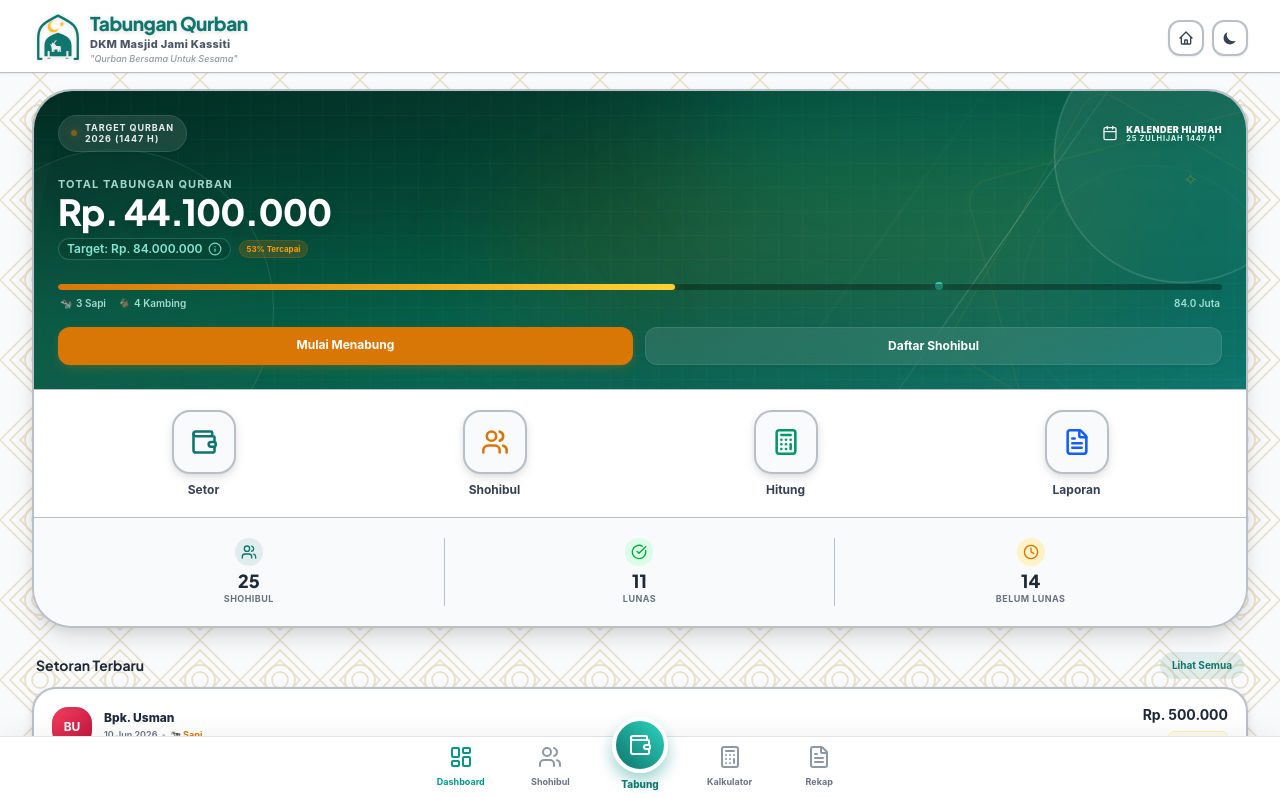
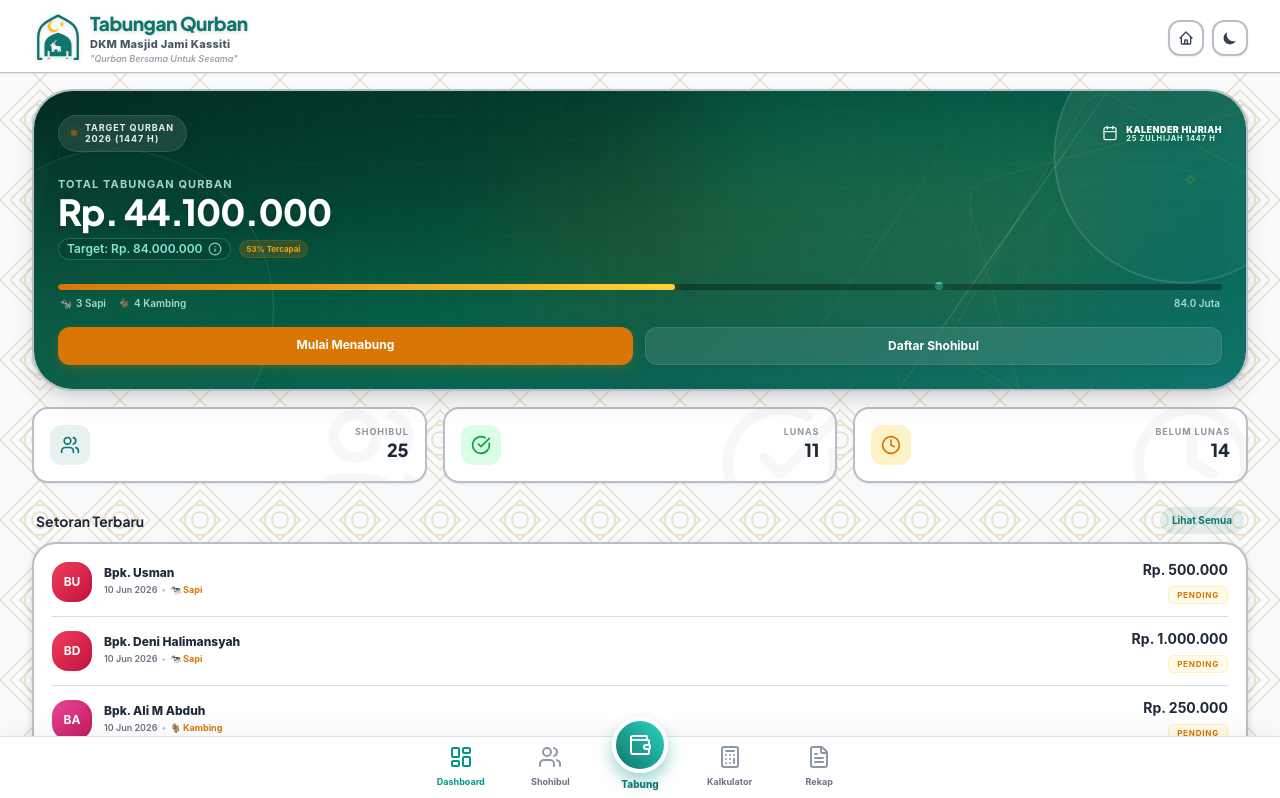
Before and after one commit to ndiecyber/TabunganQurban, a Vue app: page / in a window 1280 px wide. Shown: the top 798 px of the page. Built offline with nearby package versions, Linux system fonts and the light colour scheme; what vue3-apexcharts would draw is missing.

Commit message:
refactor: redesign dashboard statistics UI and increase transaction list limit to 5 items

```diff
--- a/src/views/DashboardView.vue
+++ b/src/views/DashboardView.vue
@@ -98,63 +98,45 @@
             </div>
           </div>
 
-          <div class="h-px w-full bg-gray-300 dark:bg-white/10"></div>
+        </div>
 
-          <div class="py-5 px-3 sm:px-6 flex justify-around items-start w-full quick-actions bg-white dark:bg-transparent">
-            <router-link to="/menabung" class="flex flex-col items-center group cursor-pointer flex-1">
-              <div class="w-[56px] h-[56px] sm:w-[64px] sm:h-[64px] rounded-[18px] border-[2px] border-gray-300 dark:border-white/10 bg-slate-50 dark:bg-white/[0.02] shadow-md dark:shadow-none group-hover:bg-primary/10 dark:group-hover:bg-primary/10 flex items-center justify-center text-primary dark:text-primary-light transition-all duration-300 group-hover:-translate-y-1 group-hover:border-primary/40 mb-2">
-                <WalletIcon class="w-6 h-6 sm:w-7 sm:h-7" stroke-width="2.2" />
-              </div>
-              <span class="text-[11px] sm:text-xs font-bold text-gray-700 dark:text-gray-300 text-center transition-colors group-hover:text-primary dark:group-hover:text-primary-light leading-tight">Setor</span>
-            </router-link>
-
-            <router-link to="/shohibul" class="flex flex-col items-center group cursor-pointer flex-1">
-              <div class="w-[56px] h-[56px] sm:w-[64px] sm:h-[64px] rounded-[18px] border-[2px] border-gray-300 dark:border-white/10 bg-slate-50 dark:bg-white/[0.02] shadow-md dark:shadow-none group-hover:bg-secondary/10 dark:group-hover:bg-secondary/10 flex items-center justify-center text-secondary transition-all duration-300 group-hover:-translate-y-1 group-hover:border-secondary/40 mb-2">
-                <UsersIcon class="w-6 h-6 sm:w-7 sm:h-7" stroke-width="2.2" />
-              </div>
-              <span class="text-[11px] sm:text-xs font-bold text-gray-700 dark:text-gray-300 text-center transition-colors group-hover:text-secondary leading-tight">Shohibul</span>
-            </router-link>
-
-            <router-link to="/menabung?mode=kalkulator" class="flex flex-col items-center group cursor-pointer flex-1">
-              <div class="w-[56px] h-[56px] sm:w-[64px] sm:h-[64px] rounded-[18px] border-[2px] border-gray-300 dark:border-white/10 bg-slate-50 dark:bg-white/[0.02] shadow-md dark:shadow-none group-hover:bg-emerald-500/10 dark:group-hover:bg-emerald-500/10 flex items-center justify-center text-emerald-600 dark:text-emerald-400 transition-all duration-300 group-hover:-translate-y-1 group-hover:border-emerald-500/40 mb-2">
-                <CalculatorIcon class="w-6 h-6 sm:w-7 sm:h-7" stroke-width="2.2" />
-              </div>
-              <span class="text-[11px] sm:text-xs font-bold text-gray-700 dark:text-gray-300 text-center transition-colors group-hover:text-emerald-600 dark:group-hover:text-emerald-400 leading-tight">Hitung</span>
-            </router-link>
-
-            <router-link to="/rekap" class="flex flex-col items-center group cursor-pointer flex-1">
-              <div class="w-[56px] h-[56px] sm:w-[64px] sm:h-[64px] rounded-[18px] border-[2px] border-gray-300 dark:border-white/10 bg-slate-50 dark:bg-white/[0.02] shadow-md dark:shadow-none group-hover:bg-blue-500/10 dark:group-hover:bg-blue-500/10 flex items-center justify-center text-blue-600 dark:text-blue-400 transition-all duration-300 group-hover:-translate-y-1 group-hover:border-blue-500/40 mb-2">
-                <FileTextIcon class="w-6 h-6 sm:w-7 sm:h-7" stroke-width="2.2" />
-              </div>
-              <span class="text-[11px] sm:text-xs font-bold text-gray-700 dark:text-gray-300 text-center transition-colors group-hover:text-blue-600 dark:group-hover:text-blue-400 leading-tight">Laporan</span>
-            </router-link>
+        <div class="order-2 grid grid-cols-3 gap-2 sm:gap-4 quick-stats">
+          <div class="bg-white dark:bg-white/[0.03] border-[2px] border-gray-300 dark:border-white/10 rounded-[1.2rem] sm:rounded-2xl p-3 sm:p-4 flex flex-col items-center sm:items-start sm:flex-row sm:justify-between shadow-sm hover:shadow-md transition-all duration-300 relative overflow-hidden group">
+            <div class="absolute right-[-10px] top-[-10px] opacity-[0.03] dark:opacity-5 group-hover:scale-110 transition-transform duration-500 pointer-events-none hidden sm:block">
+              <UsersIcon class="w-32 h-32" />
+            </div>
+            <div class="w-8 h-8 sm:w-10 sm:h-10 rounded-xl bg-primary/10 dark:bg-primary/20 flex items-center justify-center text-primary dark:text-primary-light shrink-0 mb-1 sm:mb-0">
+              <UsersIcon class="w-4 h-4 sm:w-5 sm:h-5" />
+            </div>
+            <div class="text-center sm:text-right w-full sm:w-auto">
+              <p class="text-[8px] sm:text-[9px] font-bold text-gray-400 dark:text-gray-500 uppercase tracking-widest mb-0.5 truncate">Shohibul</p>
+              <p class="text-xs sm:text-lg font-black text-gray-800 dark:text-white leading-none font-heading truncate">{{ Math.round(animatedStats.shohibuls) }}</p>
+            </div>
           </div>
 
-          <div class="h-px w-full bg-gray-300 dark:bg-white/10"></div>
+          <div class="bg-white dark:bg-white/[0.03] border-[2px] border-gray-300 dark:border-white/10 rounded-[1.2rem] sm:rounded-2xl p-3 sm:p-4 flex flex-col items-center sm:items-start sm:flex-row sm:justify-between shadow-sm hover:shadow-md transition-all duration-300 relative overflow-hidden group">
+            <div class="absolute right-[-10px] top-[-10px] opacity-[0.03] dark:opacity-5 group-hover:scale-110 transition-transform duration-500 pointer-events-none hidden sm:block">
+              <CheckCircleIcon class="w-32 h-32" />
+            </div>
+            <div class="w-8 h-8 sm:w-10 sm:h-10 rounded-xl bg-green-100 dark:bg-green-900/30 flex items-center justify-center text-green-600 dark:text-green-400 shrink-0 mb-1 sm:mb-0">
+              <CheckCircleIcon class="w-4 h-4 sm:w-5 sm:h-5" />
+            </div>
+            <div class="text-center sm:text-right w-full sm:w-auto">
+              <p class="text-[8px] sm:text-[9px] font-bold text-gray-400 dark:text-gray-500 uppercase tracking-widest mb-0.5 truncate">Lunas</p>
+              <p class="text-xs sm:text-lg font-black text-gray-800 dark:text-white leading-none font-heading">{{ Math.round(animatedStats.lunas) }}</p>
+            </div>
+          </div>
 
-          <div class="p-4 sm:p-5 grid grid-cols-3 divide-x divide-gray-300 dark:divide-white/10 quick-stats bg-gray-50 dark:bg-transparent">
-            <div class="flex flex-col items-center justify-center text-center px-1 group">
-              <div class="w-7 h-7 rounded-full bg-primary/10 dark:bg-primary/20 flex items-center justify-center text-primary dark:text-primary-light mb-1.5 group-hover:scale-110 transition-transform">
-                <UsersIcon class="w-4 h-4" />
-              </div>
-              <p class="text-[15px] sm:text-lg font-black text-gray-800 dark:text-white leading-none font-heading mb-0.5">{{ Math.round(animatedStats.shohibuls) }}</p>
-              <p class="text-[9px] font-bold text-gray-500 dark:text-gray-400 uppercase tracking-wider">Shohibul</p>
+          <div class="bg-white dark:bg-white/[0.03] border-[2px] border-gray-300 dark:border-white/10 rounded-[1.2rem] sm:rounded-2xl p-3 sm:p-4 flex flex-col items-center sm:items-start sm:flex-row sm:justify-between shadow-sm hover:shadow-md transition-all duration-300 relative overflow-hidden group">
+            <div class="absolute right-[-10px] top-[-10px] opacity-[0.03] dark:opacity-5 group-hover:scale-110 transition-transform duration-500 pointer-events-none hidden sm:block">
+              <ClockIcon class="w-32 h-32" />
             </div>
-
-            <div class="flex flex-col items-center justify-center text-center px-1 group">
-              <div class="w-7 h-7 rounded-full bg-green-100 dark:bg-green-900/30 flex items-center justify-center text-green-600 dark:text-green-400 mb-1.5 group-hover:scale-110 transition-transform">
-                <CheckCircleIcon class="w-4 h-4" />
-              </div>
-              <p class="text-[15px] sm:text-lg font-black text-gray-800 dark:text-white leading-none font-heading mb-0.5">{{ Math.round(animatedStats.lunas) }}</p>
-              <p class="text-[9px] font-bold text-gray-500 dark:text-gray-400 uppercase tracking-wider">Lunas</p>
+            <div class="w-8 h-8 sm:w-10 sm:h-10 rounded-xl bg-amber-100 dark:bg-amber-900/30 flex items-center justify-center text-amber-600 dark:text-amber-400 shrink-0 mb-1 sm:mb-0">
+              <ClockIcon class="w-4 h-4 sm:w-5 sm:h-5" />
             </div>
-
-            <div class="flex flex-col items-center justify-center text-center px-1 group">
-              <div class="w-7 h-7 rounded-full bg-amber-100 dark:bg-amber-900/30 flex items-center justify-center text-amber-600 dark:text-amber-400 mb-1.5 group-hover:scale-110 transition-transform">
-                <ClockIcon class="w-4 h-4" />
-              </div>
-              <p class="text-[15px] sm:text-lg font-black text-gray-800 dark:text-white leading-none font-heading mb-0.5">{{ Math.round(animatedStats.proses) }}</p>
-              <p class="text-[9px] font-bold text-gray-500 dark:text-gray-400 uppercase tracking-wider">Belum Lunas</p>
+            <div class="text-center sm:text-right w-full sm:w-auto">
+              <p class="text-[8px] sm:text-[9px] font-bold text-gray-400 dark:text-gray-500 uppercase tracking-widest mb-0.5 truncate">Belum Lunas</p>
+              <p class="text-xs sm:text-lg font-black text-gray-800 dark:text-white leading-none font-heading">{{ Math.round(animatedStats.proses) }}</p>
             </div>
           </div>
         </div>
@@ -169,7 +151,7 @@
 
         <div class="bg-white dark:bg-white/[0.02] border-[2px] border-gray-300 dark:border-white/10 rounded-[1.5rem] p-1.5 shadow-md">
           <div class="flex flex-col">
-            <template v-for="(tx, index) in store.transactions.slice(0, 4)" :key="tx.id">
+            <template v-for="(tx, index) in store.transactions.slice(0, 5)" :key="tx.id">
               <div
                 @click="openReceiptModal(tx)"
                 class="flex justify-between items-center py-2.5 px-3 rounded-[1rem] hover:bg-gray-50 dark:hover:bg-white/[0.04] transition-all duration-300 cursor-pointer group"
@@ -197,7 +179,7 @@
                 </div>
               </div>
 
-              <div v-if="index !== store.transactions.slice(0, 4).length - 1" class="h-[1px] mx-3 bg-gray-200 dark:bg-white/5 my-0.5"></div>
+              <div v-if="index !== store.transactions.slice(0, 5).length - 1" class="h-[1px] mx-3 bg-gray-200 dark:bg-white/5 my-0.5"></div>
             </template>
           </div>
         </div>
```
